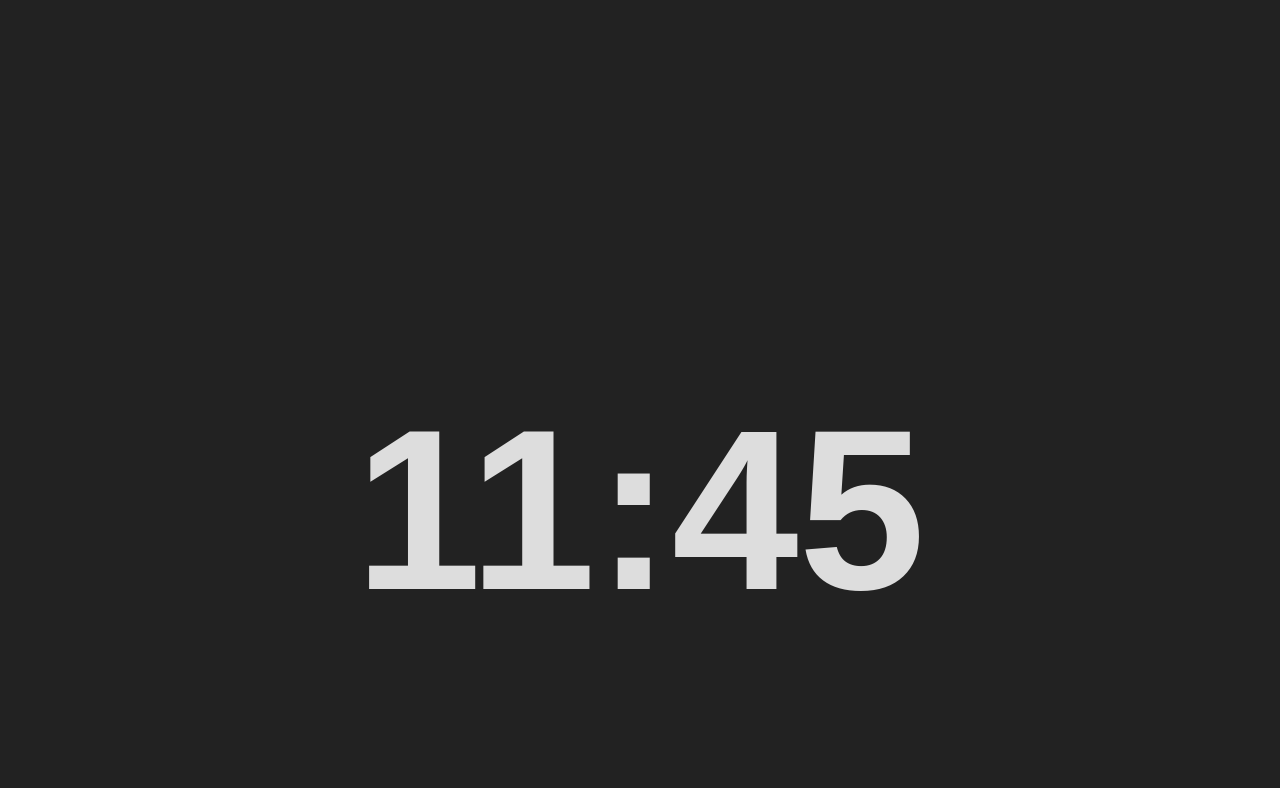
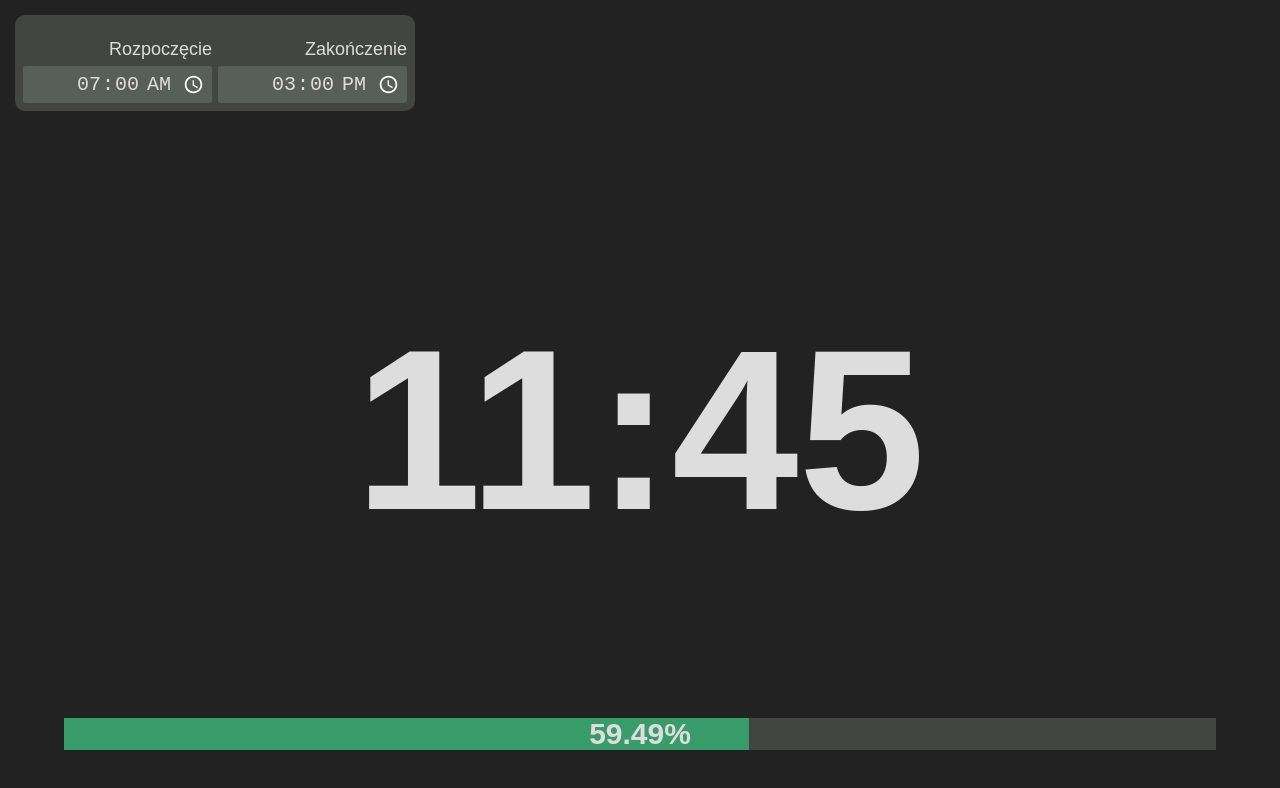
Before and after one commit to jraczynski1409/BebokWorkQuiz, a plain HTML site: page index.html in a window 1280 px wide. Drawn offline with Linux system fonts and the light colour scheme.

Commit message:
Loading bar, hour settings

```diff
--- a/index.html
+++ b/index.html
@@ -5,11 +5,20 @@
         <link rel="stylesheet" href="style.css">
     </head>
     <body>
+        <div id="settings">
+            <div class="label">Rozpoczęcie</div><div class="label">Zakończenie</div>
+            <input type="time" value="07:00" id="start" >
+            <input type="time" value="15:00" id="end">
+
+        </div>
         <div id="letters">
         </div>
         <div id="clock">
         </div>
-
+        <div id="loading-box">
+            <div id="loading-bar"></div>
+            <div id="loading-value">30%</div>
+        </div>
         <script src="script.js"></script>
     </body>
 </html>
--- a/script.js
+++ b/script.js
@@ -1,16 +1,33 @@
-let letters = document.querySelector("#letters");
-let clock = document.querySelector("#clock");
+const letters = document.querySelector("#letters");
+const clock = document.querySelector("#clock");
+const startTime = document.querySelector("#start");
+const endTime = document.querySelector("#end");
+const loadingBar = document.querySelector("#loading-bar");
+const loadingValue = document.querySelector("#loading-value");
 
 clock.innerHTML = updateTime();
+updateProgressBar();
+
+startTime.addEventListener("change",()=>{
+    updateProgressBar();
+});
+
+endTime.addEventListener("change",()=>{
+    updateProgressBar();
+});
 
 setInterval(()=>{
     clock.innerHTML = updateTime();
+    updateProgressBar();
 },1000);
+
+
 
 setTimeout(() => {
     startLetterCycle();
     setInterval(randomLetters, 30 * 60 * 1000);
 }, getTimeUntilNextHalfHour());
+
 
 function randomLetters(){
     let vowels = "AEIOU";
@@ -31,6 +48,21 @@ function randomLetters(){
     letters.innerHTML = randomLettersArray;
 
     setTimeout(() => { letters.innerHTML = ""; }, 3 * 60 * 1000);
+}
+
+function updateProgressBar(){
+    const now = new Date();
+    let startHour = new Date();
+    let endHour = new Date();
+    startHour.setHours(parseInt(startTime.value[0]+startTime.value[1]),parseInt(startTime.value[3]+startTime.value[4]),0);
+    endHour.setHours(parseInt(endTime.value[0]+endTime.value[1]),parseInt(endTime.value[3]+endTime.value[4]),0);
+
+    let timeInMinutes = (endHour-startHour)/60000;
+    let currentMinutes = (now-startHour)/60000;
+    let percent = Math.max(Math.min((100*(currentMinutes/timeInMinutes)).toFixed(2),100),0);
+
+    loadingBar.style.width = percent+'%';
+    loadingValue.innerHTML = percent+'%';
 }
 
 function updateTime(){
@@ -57,4 +89,5 @@ function getTimeUntilNextHalfHour() {
 function startLetterCycle() {
     randomLetters();
     setInterval(randomLetters, 30 * 60 * 1000);
+
 }
--- a/style.css
+++ b/style.css
@@ -1,5 +1,5 @@
 *{
-    font-size: 80px;
+    box-sizing: border-box;
 }
 
 body{
@@ -13,6 +13,26 @@ body{
     color:#ddd;
     height: 95vh;
     font-family: Arial, sans-serif;
+    height: 95vh;
+    position: relative;
+}
+
+#settings{
+    display: grid;
+    min-width: 400px;
+    min-height: 10px;
+    background-color: #414643;
+    position: absolute;
+    top:15px;
+    padding: 8px ;
+    left: 15px;
+    border-radius: 10px;
+    font-size: 18px;
+    gap:6px;
+    grid-template-rows: 1fr 1fr;
+    grid-template-columns: 1fr 1fr;
+    align-items: end;
+    justify-items: end;
 }
 
 #letters{
@@ -20,11 +40,70 @@ body{
     height: 20vh;
     letter-spacing: 40px;
     text-align: center;
-    color:rgb(240, 82, 82)
+    color:rgb(240, 82, 82);
+    font-size: 80px;
 }
 
 #clock{
-    height: 20vh;
+    height: 40vh;
     font-size: 228px;
     font-weight: 900;
 }
+
+#loading-box{
+    bottom: 10px;
+    width: 90vw;
+    height: 32px;
+    background-color: #414643;
+    position: absolute;
+}
+
+#loading-bar{
+    height: inherit;
+    width: 1%;
+    background-color: #389c6a;
+}
+
+#loading-value{
+    height: inherit;
+    position: absolute;
+    top:0px;
+    width: 100%;
+    text-align: center;
+    font-size: 30px;
+    font-weight: 900;
+    line-height: 32px;
+}
+
+input{
+    background-color: #585e5a;
+    color:#ddd;
+    padding: 5px;
+    border:0px;
+    width: 100%;
+    cursor: pointer;
+    font-size: 20px;
+    border-radius: 3px;
+    text-align: right;
+
+}
+
+input:focus {
+    outline: none;
+    background-color: #6c746e;
+    box-shadow: 0 0 5px rgba(44, 44, 44, 0.5);
+}
+
+input[type="time"]::-webkit-calendar-picker-indicator {
+    filter: invert(100%) ;
+    cursor: pointer;
+}
+
+
+#start,#end{
+    grid-row:2;
+}
+
+#label{
+    font-size: 15px;
+}
```
